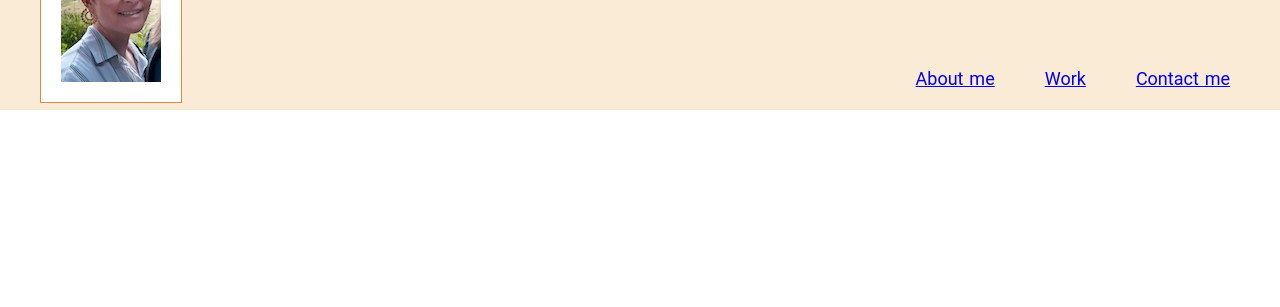
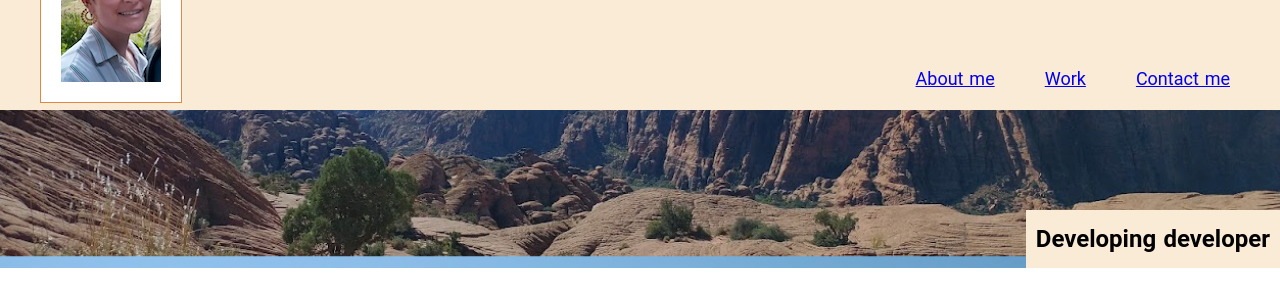
Before and after one commit to ashtreid/candidate-portfolio-portal, a plain HTML site: page 02-Challenge/index.html in a window 1280 px wide. Shown: the part 131-438 px from the top of the page. Drawn offline with Linux system fonts and the light colour scheme.

```diff
--- a/02-Challenge/Assets/css/style.css
+++ b/02-Challenge/Assets/css/style.css
@@ -59,3 +59,19 @@ body {
     margin-top: 60px;
     margin-right: 50px;
 }
+
+.sub-container {
+    display: flex;
+    flex-wrap: wrap;
+    justify-content: flex-end;
+    background-image: url("../images/snow-canyon.png");
+    background-position: 0 -245px;
+    background-size: cover;
+    padding-top: 100px;
+}
+
+.sub-container h2 {
+    background-color: antiquewhite;
+    padding: 10px;
+    margin: 0;
+}
--- a/02-Challenge/index.html
+++ b/02-Challenge/index.html
@@ -32,5 +32,10 @@
                 </nav>
             </div>
         </nav>
+
+        <div class="sub-container">
+            <h2>Developing developer</h2>
+        </div>
+
     </body>
 </html>
```
Also changed, not shown: 02-Challenge/Assets/images/snow-canyon.png (added).
